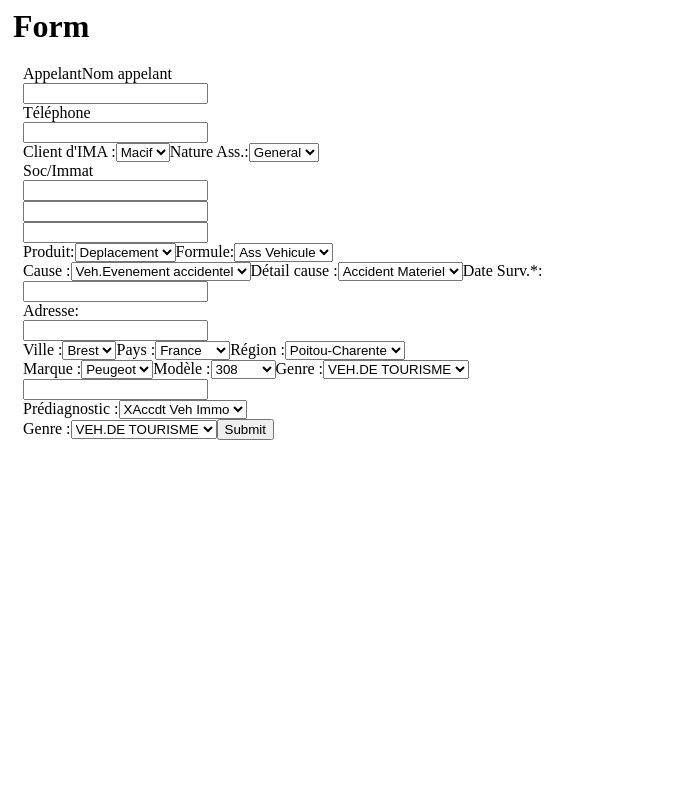
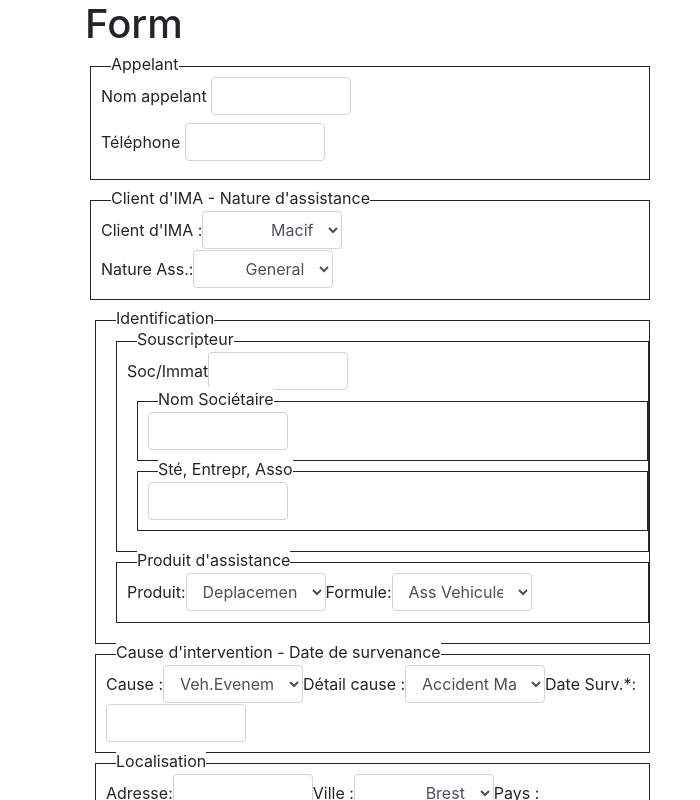
Before and after one commit to stephdav/hackathon-ima-ssg-demo, an Angular app: page /outil-metier in a window 1280 px wide. Shown: the top 800 px of the page, without its empty margins (0-700 px from the left). Built offline with nearby package versions, Linux system fonts and the light colour scheme.

Commit message:
Ajout de styles outils-metier

```diff
--- a/angular.json
+++ b/angular.json
@@ -28,6 +28,7 @@
               "src/assets"
             ],
             "styles": [
+              "node_modules/bootstrap/dist/css/bootstrap.min.css",
               "src/styles.scss"
             ],
             "scripts": []
@@ -88,6 +89,7 @@
               "src/assets"
             ],
             "styles": [
+              "node_modules/bootstrap/dist/css/bootstrap.min.css",
               "src/styles.scss"
             ],
             "scripts": []
--- a/src/app/components/outil-metier/outil-metier.component.html
+++ b/src/app/components/outil-metier/outil-metier.component.html
@@ -2,20 +2,24 @@
   <h1>Form</h1>
   <form>
 
-    <div class="row">
-      <div id="Appelant" class="form-group col-sm-6">
-        <label for="Appelant">Appelant</label>
-        <label for="nomAppelant">Nom appelant</label>
-        <input type="text" class="form-control" id="nomAppelant" required>
-        <label for="telephone">Téléphone</label>
-        <input type="text" class="form-control" id="telephone" required>
+    <div class="form-row">
+
+      <div id="Appelant" class="boxed form-group col-6">
+        <label for="Appelant" class="labelfg">Appelant</label>
+        <label for="nomAppelant">Nom appelant
+          <input type="text" class="form-control" id="nomAppelant" required></label>
+        <br>
+        <label for="telephone">Téléphone
+          <input type="text" class="form-control" id="telephone" required></label>
       </div>
 
-      <div id="ClientNatureAssistance" class="form-group col-sm-6">
+      <div id="ClientNatureAssistance" class="boxed form-group col-6">
+        <label for="ClientNatureAssistance" class="labelfg">Client d'IMA - Nature d'assistance</label>
         <label for="clientIMA">Client d'IMA :</label>
         <select id="clientIMA" class="form-control">
           <option>Macif</option>
         </select>
+        <br>
         <label for="NatureAss">Nature Ass.:</label>
         <select id="NatureAss" class="form-control">
           <option>General</option>
@@ -23,22 +27,27 @@
       </div>
     </div>
 
-    <div id="Identification" class="form-group">
-
-      <div id="Souscripteur" class="form-group">
+    <div id="Identification" class="form-group col-6">
+      <label for="Identification" class="labelfg">Identification</label>
+      <div id="Souscripteur" class="form-group col-12">
+        <label for="Souscripteur" class="labelfg">Souscripteur</label>
         <label for="SocImmat">Soc/Immat</label>
         <input type="text" class="form-control" id="socImmat" required>
+
+
+        <div id="NomSocietaire" class="form-group col-12">
+          <label for="NomSocietaire" class="labelfg">Nom Sociétaire</label>
+          <input type="text" class="form-control" id="nomSocietaire" required>
+        </div>
+
+        <div id="SteEntrAsso" class="form-group col-12">
+          <label for="SteEntrAsso" class="labelfg">Sté, Entrepr, Asso</label>
+          <input type="text" class="form-control" id="steentrasso">
+        </div>
       </div>
 
-      <div id="NomSocietaire" class="form-group">
-        <input type="text" class="form-control" id="nomSocietaire" required>
-      </div>
-
-      <div id="SteEntrAsso" class="form-group">
-        <input type="text" class="form-control" id="steentrasso">
-      </div>
-
-      <div id="ProduitAssistance" class="form-group">
+      <div id="ProduitAssistance" class="form-group col-12">
+        <label for="ProduitAssistance" class="labelfg">Produit d'assistance</label>
         <label for="produit">Produit:</label>
         <select id="produit" class="form-control">
           <option>Deplacement</option>
@@ -54,7 +63,8 @@
     <!-- Partie droite -->
 
 
-    <div id="CauseIntervention" class="form-group">
+    <div id="CauseIntervention" class="form-group col-6">
+      <label for="CauseIntervention" class="labelfg">Cause d'intervention - Date de survenance</label>
       <label for="cause">Cause :</label>
       <select id="cause" class="form-control">
         <option>Veh.Evenement accidentel</option>
@@ -67,7 +77,8 @@
       <input type="text" class="form-control" id="dateSurv" required>
     </div>
 
-    <div id="Localisation" class="form-group">
+    <div id="Localisation" class="form-group col-6">
+        <label for="Localisation" class="labelfg">Localisation</label>
       <label for="adresse">Adresse:</label>
       <input type="text" class="form-control" id="adresse" required>
       <label for="ville">Ville :</label>
@@ -89,7 +100,8 @@
 
     </div>
 
-    <div id="IdentificationVehicule" class="form-group">
+    <div id="IdentificationVehicule" class="form-group col-6">
+        <label for="IdentificationVehicule" class="labelfg">Identification du Véhicule</label>
       <label for="marque">Marque :</label>
       <select id="marque" class="form-control">
         <option>Peugeot</option>
@@ -107,7 +119,8 @@
       </select>
     </div>
 
-    <div id="AutresElmts" class="form-group">
+    <div id="AutresElmts" class="form-group col-6">
+        <label for="AutresElmts" class="labelfg">Autres éléments</label>
       <input type="text" class="form-control" required>
       <label for="prediagnostic">Prédiagnostic :</label>
       <select id="prediagnostic" class="form-control">
@@ -115,11 +128,6 @@
       </select>
     </div>
 
-    <label for="genre">Genre :</label>
-    <select id="genre" class="form-control">
-      <option>VEH.DE TOURISME</option>
-      <option>UTILITAIRE</option>
-    </select>
 
     <button type="submit" class="btn btn-success">Submit</button>
 
--- a/src/app/components/outil-metier/outil-metier.component.scss
+++ b/src/app/components/outil-metier/outil-metier.component.scss
@@ -1,33 +1,21 @@
-header, section {
-    font-family: 'century-gothic', Verdana;
+  .form-group{
+    padding:10px;
+    border:1px solid;
+    margin:10px;
+  }
+  .labelfg{
+    position:absolute;
+    top:-15px;
+    left:20px;
+    background-color:white;
+  }
+
+  .inputfg{
+    border:none;
+  }
+
+.form-control {
+  display: inline-block;
+  width: 140px;
+  text-align: right;
 }
-
-section .line {
-    /* flex */
-    display: flex;
-    flex-flow: row nowrap ;
-    justify-content:space-around ;
-    align-items: flex-start;
-
-    /* forme */
-    padding: 10px;
-    margin: 10px;
-    border-radius: 3px;
-
-    /* STYYYLE */
-    background-color: lightblue;
-}
-
-form{
-    background-color: white;
-    border-radius: 5px;
-    padding: 15px;
-}
-
-input {
-    display: block;
-}
-
-h1{
-    margin: 5px;
-}
--- a/src/styles.scss
+++ b/src/styles.scss
@@ -1,4 +1,5 @@
 @import "~@angular/material/prebuilt-themes/deeppurple-amber.css";
+@import '~bootstrap/dist/css/bootstrap.min.css';
 @font-face {
     font-family: "century-gothic";
     src: url("assets/fonts/CenturyGothic.ttf") format("truetype");
```
